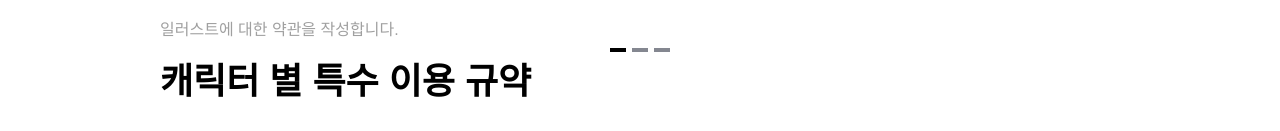
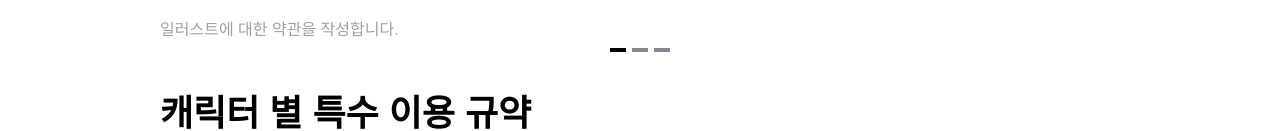
Before and after one commit to 2xxbin/ganzies, a Vue app in the folder frontend/: page /eula in a window 1280 px wide. Shown: the part 682-813 px from the top of the page. Built offline with nearby package versions, Linux system fonts and the light colour scheme; no server answers.

Commit message:
💄 Change Eula Margin

```diff
--- a/frontend/src/pages/Eula.vue
+++ b/frontend/src/pages/Eula.vue
@@ -71,7 +71,7 @@ export default defineComponent({
           <Pagination />
         </template>
       </Carousel>
-      <h1 class="font-bold text-4xl mb-8">캐릭터 별 특수 이용 규약</h1>
+      <h1 class="font-bold text-4xl my-8">캐릭터 별 특수 이용 규약</h1>
       <Carousel>
         <Slide v-for="characterEula in characterEulas" :key="characterEula.characterName">
           <div class="w-full">
```
